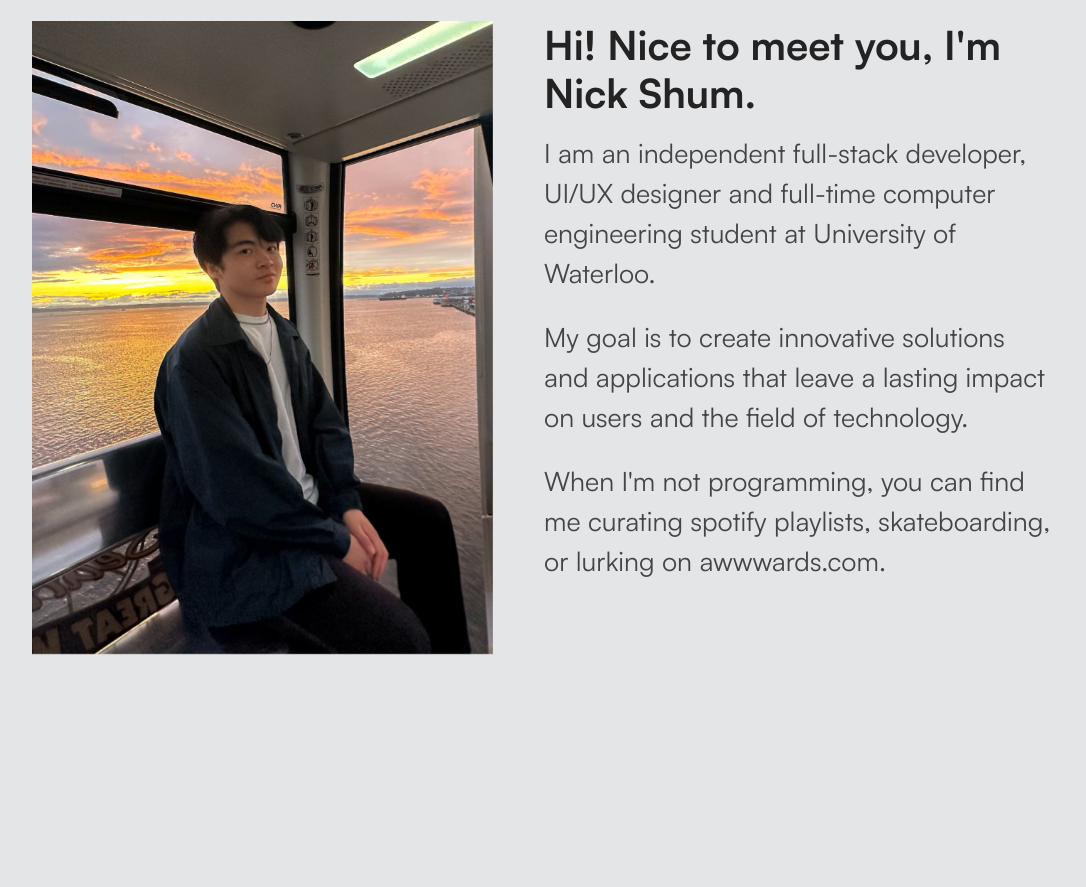
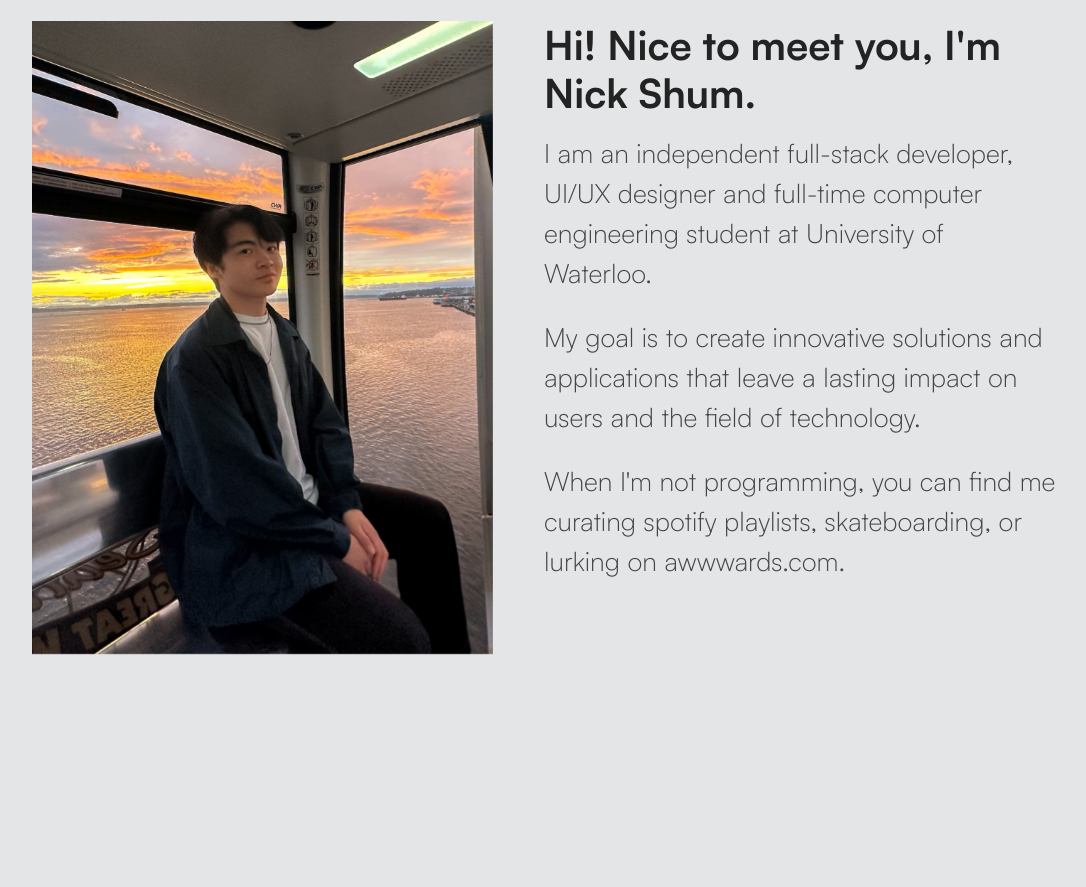
Before and after one commit to NickShum222/Website-V2, a Next.js app: page / in a window 1280 px wide. Shown: the part 2380-3267 px from the top of the page, without its empty margins (96-1182 px from the left). Built offline with nearby package versions, Linux system fonts and the light colour scheme.

Commit message:
Paragraph styling fix

```diff
--- a/src/sections/About.jsx
+++ b/src/sections/About.jsx
@@ -46,15 +46,15 @@ const About = () => {
             Hi! Nice to meet you, I'm Nick Shum.
           </div>
           <div className="flex flex-col justify-normal w-full mt-[3%] lg:gap-6 gap-5 ">
-            <div className="text-grey2 lg:text-[2.083vw] font-[400] md:text-[2.576vw] text-[5.089vw] leading-[1.5] ">
+            <div className="text-grey2 lg:text-[2.083vw] font-[300] md:text-[2.576vw] text-[5.089vw] leading-[1.5] ">
               I am an independent full-stack developer, UI/UX designer and
               full-time computer engineering student at University of Waterloo.
             </div>
-            <div className="text-grey2 lg:text-[2.083vw] font-[400] md:text-[2.576vw] text-[5.089vw] leading-[1.5] ">
+            <div className="text-grey2 lg:text-[2.083vw] font-[300] md:text-[2.576vw] text-[5.089vw] leading-[1.5] ">
               My goal is to create innovative solutions and applications that
               leave a lasting impact on users and the field of technology.
             </div>
-            <div className="text-grey2 lg:text-[2.083vw] font-[400] md:text-[2.576vw] text-[5.089vw] leading-[1.5] ">
+            <div className="text-grey2 lg:text-[2.083vw] font-[300] md:text-[2.576vw] text-[5.089vw] leading-[1.5] ">
               When I'm not programming, you can find me curating spotify
               playlists, skateboarding, or lurking on awwwards.com.
             </div>
--- a/src/sections/Services.jsx
+++ b/src/sections/Services.jsx
@@ -36,7 +36,7 @@ const Services = () => {
             <div className="text-secondary dark:text-primary font-[700] lg:text-[4.857vw] md:text-[5.305vw] text-[9.939vw] leading-[1.2] tracking-tight">
               my tech stack.
             </div>
-            <div className="font-[500] dark:text-grey3 lg:text-[3.125vw] md:text-[3.980vw] text-[7.952vw] text-grey2 leading-[1.2] tracking-tight mb-[6%]">
+            <div className="font-[500] dark:text-grey3 lg:text-[3.125vw] md:text-[3.980vw] text-[6.361vw] text-grey2 leading-[1.2] tracking-tight mb-[6%]">
               Here are just some of my go-to tools used for web development.
             </div>
             <div className="w-full flex md:hidden justify-between items-start">
@@ -63,7 +63,7 @@ const Services = () => {
             </div>
           </div>
           <div className="flex flex-col justify-start w-full ">
-            <div className="font-[500] lg:text-[3.125vw] dark:text-grey3 md:text-[3.980vw] text-[7.952vw] text-grey2 leading-[1.2] tracking-tight mb-[6%]">
+            <div className="font-[500] lg:text-[3.125vw] dark:text-grey3 md:text-[3.980vw] text-[6.361vw] text-grey2 leading-[1.2] tracking-tight mb-[6%]">
               You can see the rest of my skills here.
             </div>
             <div className="w-full text-center text-primary bg-tertiary font-[700] lg:text-[2.083vw] md:text-[3.980vw] text-[6.361vw]  py-2">
```
